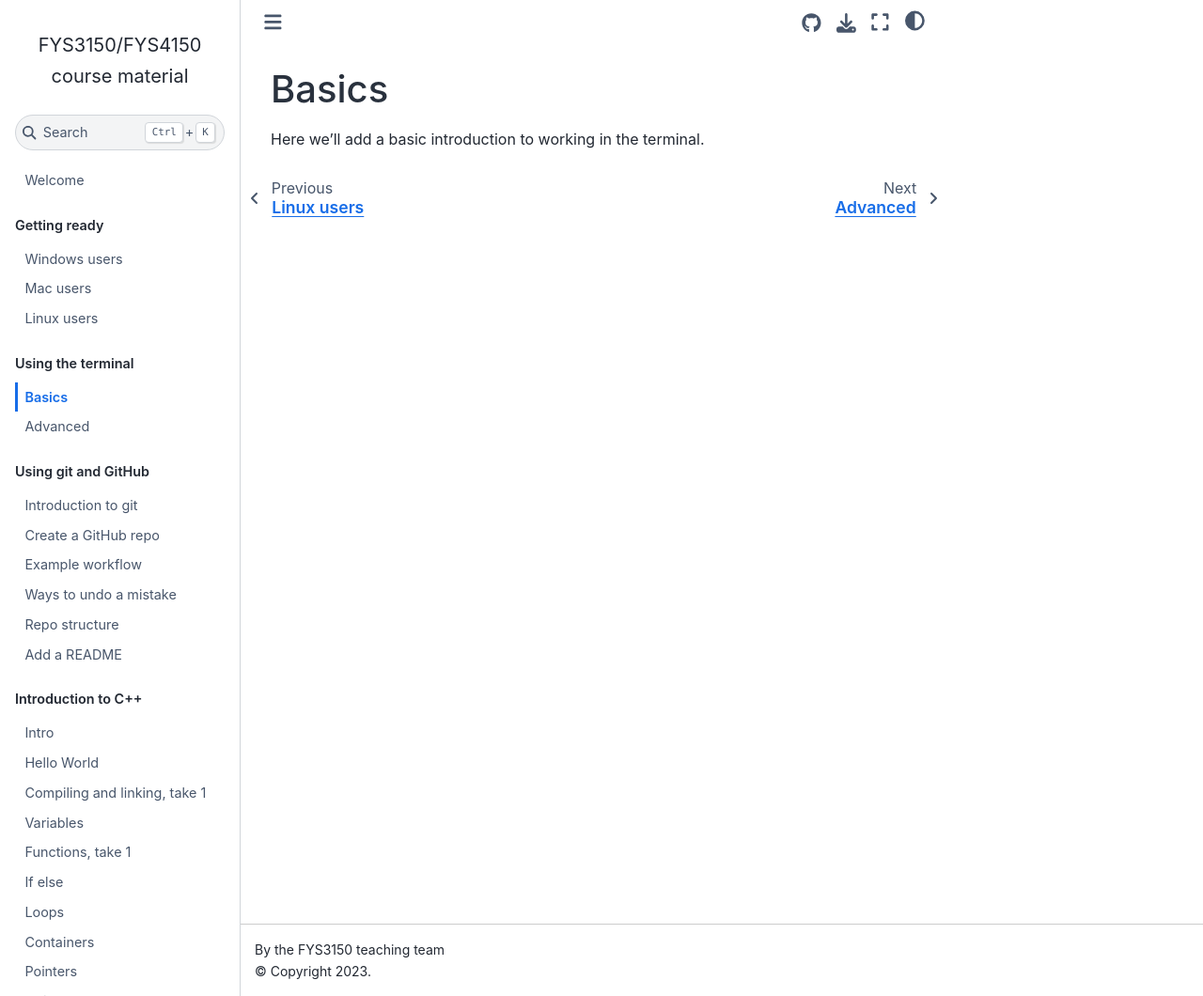
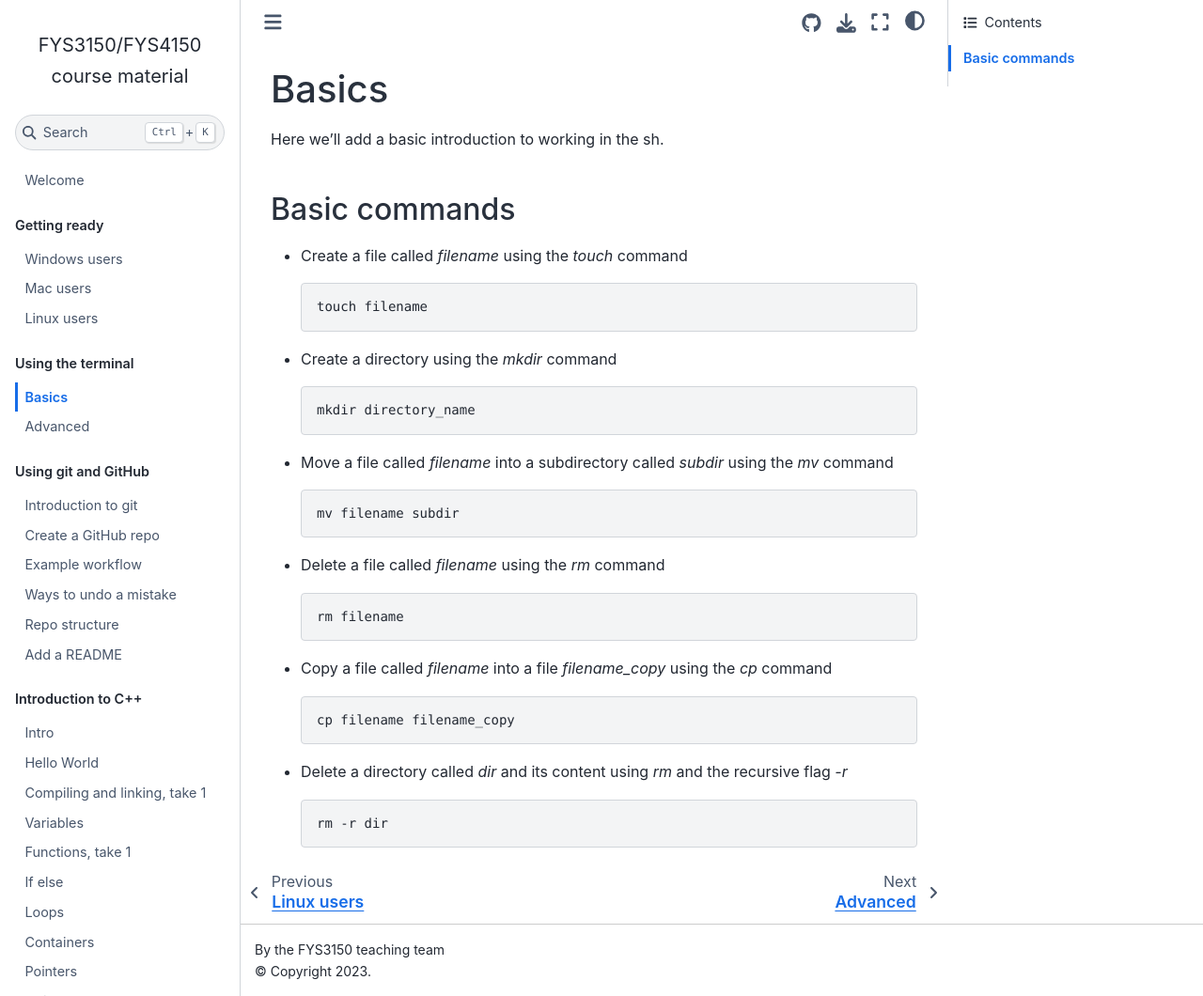
Before and after one commit to anderkve/FYS3150, a Jupyter Book: the page built from book/using_the_terminal/basics.md, in a window 1280 px wide and 1060 px high. Shown: the whole window at 94% size. Built offline with Jupyter Book 1.0.4 settings and Sphinx 7.4.7 and the Sphinx Book theme 1.1.4, drawn with Linux system fonts in a browser that asks for light colours; pages that are not in the unit, such as notebooks, are missing from menus.

Commit message:
added intro to git and a setup guide

````diff
--- a/_toc.yml
+++ b/_toc.yml
@@ -20,6 +20,7 @@ parts:
   - caption: Using git and GitHub
     chapters:
       - file: book/using_git/introduction_to_git
+      - file: book/using_git/Setting_up_git_and_Github_repo
       - file: book/using_git/create_a_github_repo
       - file: book/using_git/example_workflow
       - file: book/using_git/ways_to_undo_a_mistake
--- a/book/using_the_terminal/basics.md
+++ b/book/using_the_terminal/basics.md
@@ -1,3 +1,40 @@
 # Basics
 
-Here we'll add a basic introduction to working in the terminal.
+Here we'll add a basic introduction to working in the sh.
+
+## Basic commands
+
+- Create a file called *filename* using the *touch* command
+
+  ```sh
+  touch filename
+  ```
+
+- Create a directory using the *mkdir* command
+
+  ```sh
+  mkdir directory_name
+  ```
+
+- Move a file called *filename* into a subdirectory called *subdir* using the *mv* command
+
+  ```sh
+  mv filename subdir
+  ```
+
+- Delete a file called *filename* using the *rm* command
+
+  ```sh
+  rm filename
+  ```
+- Copy a file called *filename* into a file *filename_copy* using the *cp* command
+
+  ```sh
+  cp filename filename_copy
+  ```
+
+- Delete a directory called *dir* and its content using *rm* and the recursive flag *-r*
+
+  ```sh
+  rm -r dir
+  ```
````
Also changed, not shown: book/using_git/introduction_to_git.md (+8 -86 lines), book/using_git/setting_up_git_and_Github_repo.md (added, +92 -0 lines).
